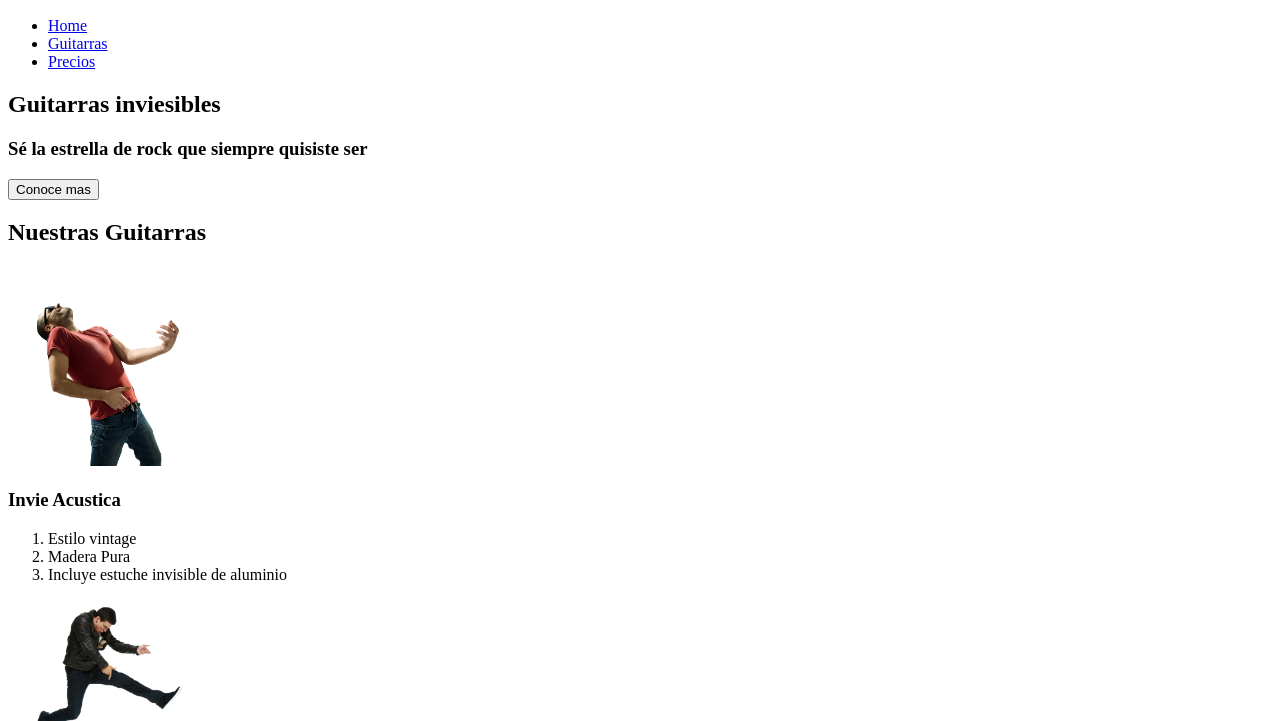
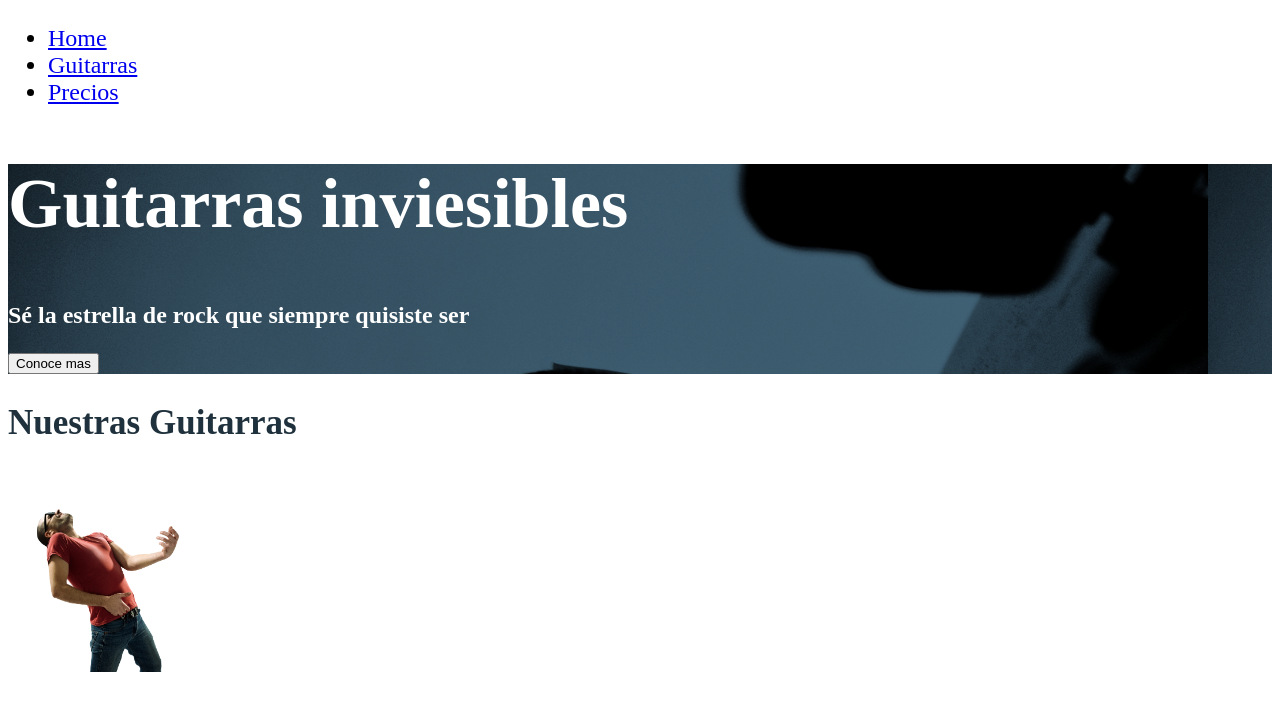
Before and after one commit to jeancarlosri1/Web-Designer, a plain HTML site: page Index.html in a window 1280 px wide. Shown: the part 79-800 px from the top of the page. Drawn offline with Linux system fonts and the light colour scheme.

Commit message:
Agregando CSS y Background.

```diff
--- a/Index.html
+++ b/Index.html
@@ -3,9 +3,11 @@
 <head>
 	<title>Invie - Tus mejores Guitarras</title>
 	<meta charset="utf-8">
+	<link rel="stylesheet" type="text/css" href="css/invie.css">
+	<!--Genera conexion entre la hoja de estilos y el html-->
 </head>
 <body>
-	<header id="header"><!--Header-->
+	<header id="header" class="header"><!--Header-->
 		<!--id es unico se invoca con el #(nombre id)-->
 		<figure> <!--Logotipo-->
 			<!--Permite contener varias img-->
@@ -15,7 +17,7 @@
 			<!--height Alto de la imagen-->
 			<!--alt texto que aparece en caso de no cargar la imagen-->
 		</figure>
-		<nav><!--Menu-->
+		<nav class="menu"><!--menu-->
 			<ul><!--Listas Desordenada-->
 				<li><!--Elemento de la lista-->
 					<a href="index.html">Home</a>
@@ -29,27 +31,27 @@
 			</ul>
 		</nav>
 	</header>
-	<section id="portada"><!--Portada-->
+	<section id="portada" class="portada"><!--Portada-->
 		<!--Determina una seccion generica-->
-		<h1>Guitarras inviesibles</h1><!--Titulo-->
-		<h3>Sé la estrella de rock que siempre quisiste ser</h3><!--Resumen-->
+		<h1 class="titulo">Guitarras inviesibles</h1><!--Titulo-->
+		<h3 class="resumen">Sé la estrella de rock que siempre quisiste ser</h3><!--Resumen-->
 		<button>Conoce mas</button><!--Boton-->
 	</section>
-	<section id="guitarras"><!--Guitarras 1-->
+	<section id="guitarras" class="guitarras"><!--Guitarras 1-->
 		<h2>Nuestras Guitarras</h2><!--Titulo-->
 		<!--Contenido dentro de section-->
-		<article><!--Guitarra-->
+		<article class="guitarra"><!--Guitarra-->
 			<img src="Imagenes/invie-acustica.png" alt="Guitarra Invie Acustica" width="200">
-			<h3>Invie Acustica</h3>
+			<h3 class="title-b">Invie Acustica</h3>
 			<ol><!--Listas Ordenadas-->
 				<li>Estilo vintage</li>
 				<li>Madera Pura</li>
 				<li>Incluye estuche invisible de aluminio</li>
 			</ol>
 		</article>
-		<article><!--Guitarra 2--><!--Contenido dentro de section-->
+		<article class="guitarra"><!--Guitarra 2--><!--Contenido dentro de section-->
 			<img src="Imagenes/invie-classic.png" alt="Guitarra Invie Classic" width="200">
-			<h3>Invie Classic</h3>
+			<h3 class="title-b">Invie Classic</h3>
 			<ol><!--Listas Ordenadas-->
 				<li>Estilo vintage</li>
 				<li>Liviana</li>
--- /dev/null
+++ b/css/invie.css
@@ -0,0 +1,23 @@
+.titulo{
+	font-size: 70px;
+}
+.resumen{
+	font-size: 24px;
+}
+.title-b{
+	font-size: 50px;
+}
+.guitarras{
+	color: #1F313C;
+}
+.guitarras h2{
+	font-size: 35px
+}
+.portada{
+	background-image: url('../imagenes/background.png');
+	color: white;
+}
+
+.menu{
+	font-size: 24px;
+}
```
Also changed, not shown: Imagenes/background.png (added).
